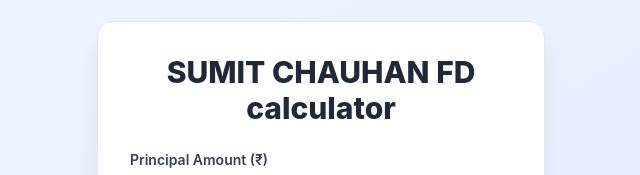
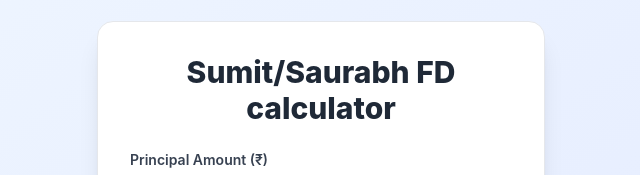
Before and after one commit to Badhsha007/yoyo, a plain HTML site: page index.html in a window 1280 px wide. Shown: the top 175 px of the page, without its empty margins (319-959 px from the left). Drawn offline with nearby package versions, Linux system fonts and the light colour scheme.

Commit message:
Update index.html

```diff
--- a/index.html
+++ b/index.html
@@ -31,7 +31,7 @@
 
     <div class="bg-white p-8 rounded-2xl shadow-xl w-full max-w-md border border-gray-200">
         <h1 class="text-3xl font-extrabold text-center text-gray-800 mb-6">
-            SUMIT CHAUHAN FD calculator
+            Sumit/Saurabh FD calculator
         </h1>
 
         <!-- Input for Principal Amount -->
```
